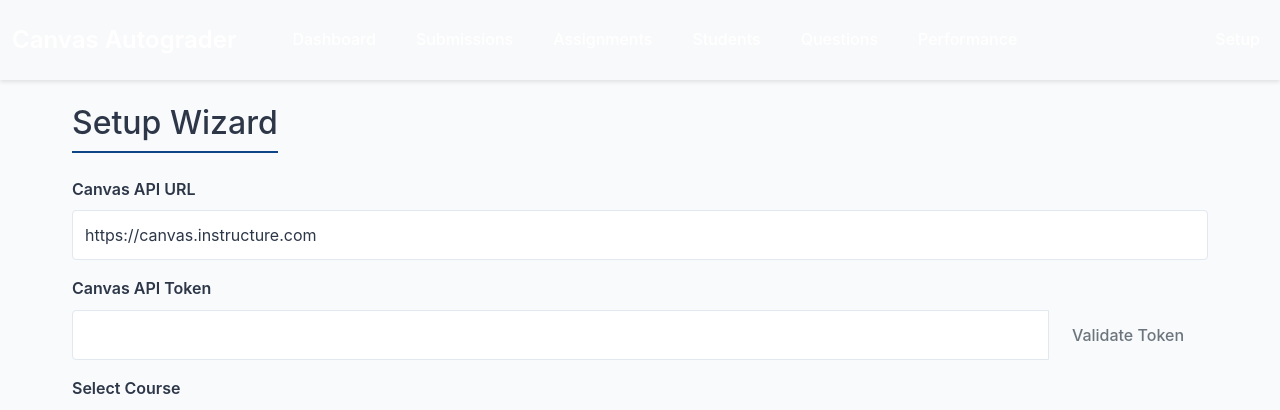
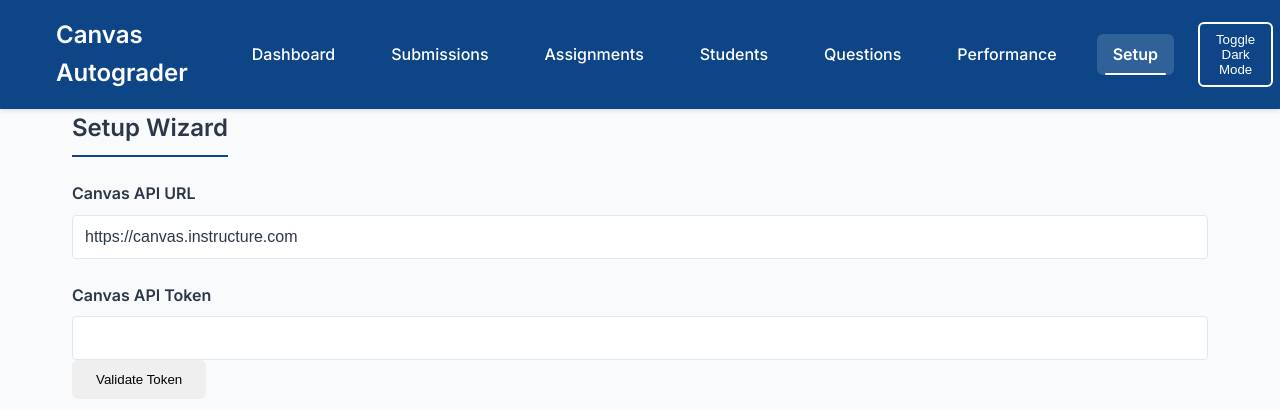
Before and after one commit to NicholasBoss/autograder, a Flask app: page /setup in a window 1280 px wide. Shown: the top 410 px of the page. Run offline with Flask 3, Linux system fonts and the light colour scheme; data that the repository does not hold is empty.

Commit message:
fixed html

```diff
--- a/templates/index.html
+++ b/templates/index.html
@@ -1,7 +1,7 @@
 {% extends "layout.html" %}
 {% block content %}
 <h2>Dashboard</h2>
-<div class="mb-3">
+<div class="mb-3 page-actions">
   <button id="refreshBtn" class="btn btn-outline-secondary">Refresh Data</button>
   <a class="btn btn-success" href="{{ url_for('submissions') }}">Get Submissions</a>
   <a class="btn btn-primary" href="{{ url_for('upload_answer_key') }}">Upload Answer Key</a>
--- a/templates/layout.html
+++ b/templates/layout.html
@@ -1,33 +1,27 @@
 <!doctype html>
-<html lang="en">
+<html lang="en" data-theme="light">
   <head>
     <meta charset="utf-8" />
     <meta name="viewport" content="width=device-width, initial-scale=1" />
     <title>Canvas Autograder Suite</title>
-    <!-- Bootstrap CSS (CDN) -->
-    <link href="https://cdn.jsdelivr.net/npm/bootstrap@5.3.2/dist/css/bootstrap.min.css" rel="stylesheet">
+    <link rel="stylesheet" href="https://fonts.googleapis.com/css2?family=Inter:wght@400;500;600&display=swap">
     <link rel="stylesheet" href="{{ url_for('static', filename='styles.css') }}">
     <script src="https://cdn.jsdelivr.net/npm/chart.js"></script>
   </head>
   <body>
-    <nav class="navbar navbar-expand-lg navbar-light bg-light">
-      <div class="container-fluid">
+    <nav class="navbar">
+      <div class="container navbar-container">
         <a class="navbar-brand" href="{{ url_for('index') }}">Canvas Autograder</a>
-        <button class="navbar-toggler" type="button" data-bs-toggle="collapse" data-bs-target="#navCollapse">
-          <span class="navbar-toggler-icon"></span>
-        </button>
-        <div class="collapse navbar-collapse" id="navCollapse">
-          <ul class="navbar-nav me-auto mb-2 mb-lg-0">
-            <li class="nav-item"><a class="nav-link" href="{{ url_for('index') }}">Dashboard</a></li>
-            <li class="nav-item"><a class="nav-link" href="{{ url_for('submissions') }}">Submissions</a></li>
-            <li class="nav-item"><a class="nav-link" href="{{ url_for('assignments') }}">Assignments</a></li>
-            <li class="nav-item"><a class="nav-link" href="{{ url_for('students') }}">Students</a></li>
-            <li class="nav-item"><a class="nav-link" href="{{ url_for('questions') }}">Questions</a></li>
-            <li class="nav-item"><a class="nav-link" href="{{ url_for('performance') }}">Performance</a></li>
-          </ul>
-          <ul class="navbar-nav">
-            <li class="nav-item"><a class="nav-link" href="{{ url_for('setup') }}">Setup</a></li>
-          </ul>
+        <button class="navbar-toggle" id="navToggle">☰</button>
+        <div class="navbar-nav" id="navLinks">
+          <a class="nav-link {% if request.endpoint == 'index' %}active{% endif %}" href="{{ url_for('index') }}">Dashboard</a>
+          <a class="nav-link {% if request.endpoint == 'submissions' %}active{% endif %}" href="{{ url_for('submissions') }}">Submissions</a>
+          <a class="nav-link {% if request.endpoint == 'assignments' %}active{% endif %}" href="{{ url_for('assignments') }}">Assignments</a>
+          <a class="nav-link {% if request.endpoint == 'students' %}active{% endif %}" href="{{ url_for('students') }}">Students</a>
+          <a class="nav-link {% if request.endpoint == 'questions' %}active{% endif %}" href="{{ url_for('questions') }}">Questions</a>
+          <a class="nav-link {% if request.endpoint == 'performance' %}active{% endif %}" href="{{ url_for('performance') }}">Performance</a>
+          <a class="nav-link {% if request.endpoint == 'setup' %}active{% endif %}" href="{{ url_for('setup') }}">Setup</a>
+          <button id="theme-toggle">Toggle Theme</button>
         </div>
       </div>
     </nav>
@@ -45,7 +39,43 @@
       {% block content %}{% endblock %}
     </div>
 
-    <script src="https://cdn.jsdelivr.net/npm/bootstrap@5.3.2/dist/js/bootstrap.bundle.min.js"></script>
     <script src="{{ url_for('static', filename='assignment-loader.js') }}"></script>
+    <script>
+      // Theme toggle functionality
+      const themeToggle = document.getElementById('theme-toggle');
+      const html = document.documentElement;
+
+      // Check for saved theme preference
+      const savedTheme = localStorage.getItem('theme') || 'light';
+      html.setAttribute('data-theme', savedTheme);
+      themeToggle.textContent = `Toggle ${savedTheme === 'light' ? 'Dark' : 'Light'} Mode`;
+
+      // Theme toggle handler
+      themeToggle.addEventListener('click', () => {
+        const currentTheme = html.getAttribute('data-theme');
+        const newTheme = currentTheme === 'light' ? 'dark' : 'light';
+
+        html.setAttribute('data-theme', newTheme);
+        localStorage.setItem('theme', newTheme);
+        themeToggle.textContent = `Toggle ${newTheme === 'light' ? 'Dark' : 'Light'} Mode`;
+      });
+
+      // Mobile navigation toggle
+      const navToggle = document.getElementById('navToggle');
+      const navLinks = document.getElementById('navLinks');
+
+      navToggle.addEventListener('click', () => {
+        navLinks.classList.toggle('active');
+      });
+
+      // Close mobile nav when clicking outside
+      document.addEventListener('click', (e) => {
+        if (navLinks.classList.contains('active') &&
+            !navLinks.contains(e.target) &&
+            !navToggle.contains(e.target)) {
+          navLinks.classList.remove('active');
+        }
+      });
+    </script>
   </body>
 </html>
```
Also changed, not shown: templates/student.html (+60 -17 lines).
